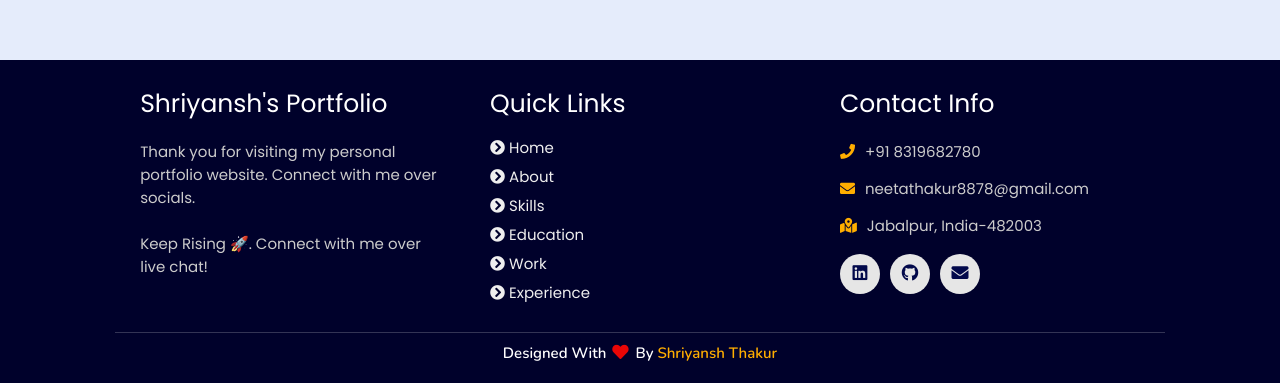
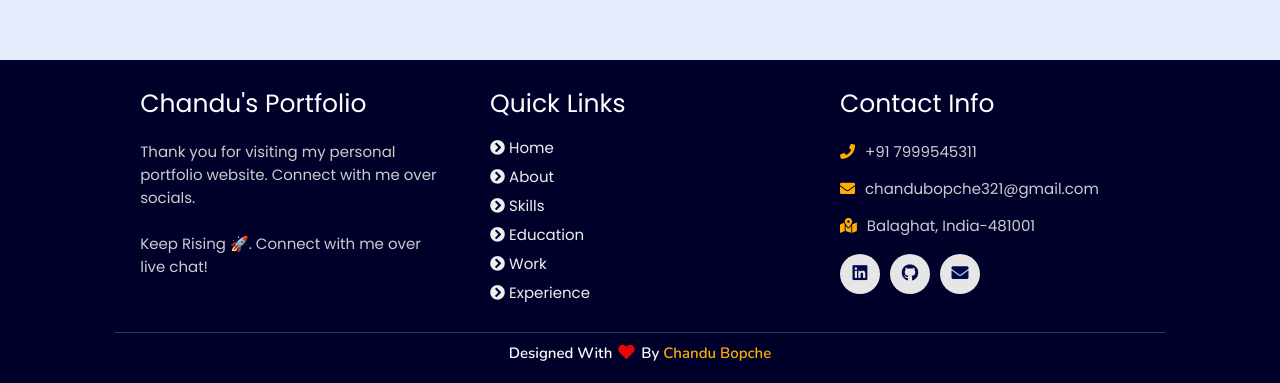
Before and after one commit to 89chandu/github.io, a plain HTML site: page index.html in a window 1280 px wide. Shown: the part 5441-5824 px from the top of the page. Drawn offline with nearby package versions, Linux system fonts and the light colour scheme.

Commit message:
3rd commit

```diff
--- a/index.html
+++ b/index.html
@@ -330,7 +330,7 @@
     <section class="footer">
       <div class="box-container">
         <div class="box">
-          <h3>Shriyansh's Portfolio</h3>
+          <h3>Chandu's Portfolio</h3>
           <p>
             Thank you for visiting my personal portfolio website. Connect with
             me over socials. <br />
@@ -357,26 +357,26 @@
 
         <div class="box">
           <h3>contact info</h3>
-          <p><i class="fas fa-phone"></i>+91 8319682780</p>
+          <p><i class="fas fa-phone"></i>+91 7999545311</p>
           <p>
-            <i class="fas fa-envelope"></i>neetathakur8878@gmail.com
+            <i class="fas fa-envelope"></i>chandubopche321@gmail.com
           </p>
-          <p><i class="fas fa-map-marked-alt"></i>Jabalpur, India-482003</p>
+          <p><i class="fas fa-map-marked-alt"></i>Balaghat, India-481001</p>
           <div class="share">
             <a
-              href="https://www.linkedin.com/in/shriyansh-thakur-8a6b461b4/"
+              href="https://www.linkedin.com/in/chandraprakash-bopche-71210a1a1/"
               class="fab fa-linkedin"
               aria-label="LinkedIn"
               target="_blank"
             ></a>
             <a
-              href="https://github.com/tshriyansh"
+              href="https://github.com/89chandu"
               class="fab fa-github"
               aria-label="GitHub"
               target="_blank"
             ></a>
             <a
-              href="mailto:neetathakur8878gmail.com"
+              href="mailto:chandubopche321@gmail.com"
               class="fas fa-envelope"
               aria-label="Mail"
               target="_blank"
@@ -389,7 +389,7 @@
       <h1 class="credit">
         Designed with <i class="fa fa-heart pulse"></i> by
         <a href="https://www.linkedin.com/in/shriyansh-thakur-8a6b461b4/">
-          Shriyansh Thakur</a
+          Chandu Bopche</a
         >
       </h1>
     </section>
```
